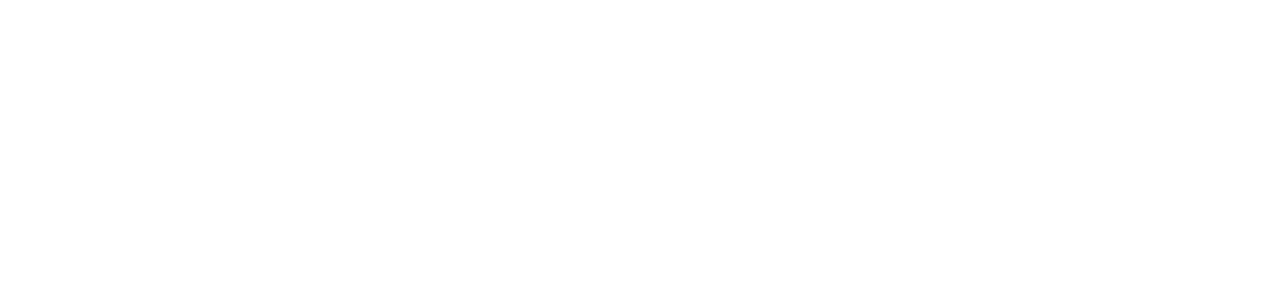
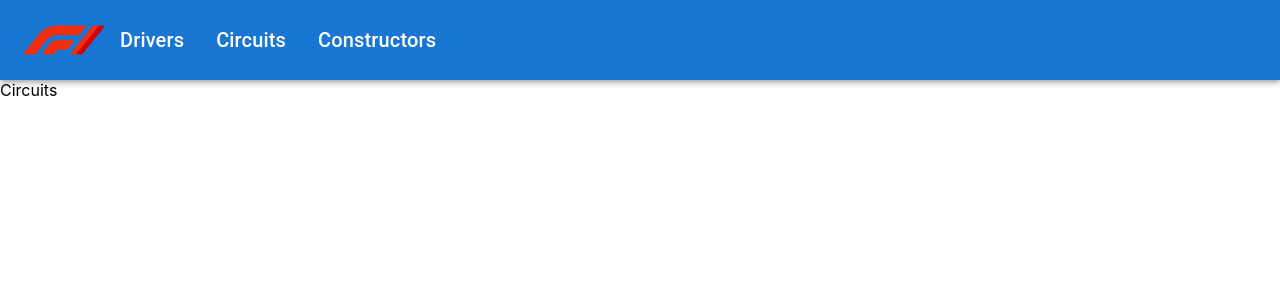
Before and after one commit to DominikM93/f1-app, a React (Create React App) app: page /circuits in a window 1280 px wide. Shown: the top 300 px of the page. Built offline with nearby package versions, Linux system fonts and the light colour scheme.

Commit message:
Navbar finished

```diff
--- a/package.json
+++ b/package.json
@@ -7,6 +7,7 @@
     "@emotion/styled": "^11.10.0",
     "@fontsource/roboto": "^4.5.7",
     "@mui/icons-material": "^5.8.4",
+    "@mui/lab": "^5.0.0-alpha.92",
     "@mui/material": "^5.9.2",
     "@testing-library/jest-dom": "^5.16.4",
     "@testing-library/react": "^13.3.0",
--- a/src/App.js
+++ b/src/App.js
@@ -1,7 +1,21 @@
 import "./App.css";
+import { Route, Routes } from "react-router-dom";
+import NavbarContainer from "./components/Navbar/NavbarContainer";
+import DriversContainer from "./components/Drivers/DriversContainer";
+import CircuitsContainer from "./components/Circuits/CircuitsContainer";
+import ConstructorsContainer from "./components/Constructors/ConstructorsContainer";
 
 function App() {
-  return <div className="App"></div>;
+  return (
+    <div>
+      <NavbarContainer />
+      <Routes>
+        <Route path="/" element={<DriversContainer />}></Route>
+        <Route path="/circuits" element={<CircuitsContainer />}></Route>
+        <Route path="/constructors" element={<ConstructorsContainer />}></Route>
+      </Routes>
+    </div>
+  );
 }
 
 export default App;
--- /dev/null
+++ b/src/components/Circuits/Circuits.js
@@ -0,0 +1,7 @@
+import React from "react";
+
+const Circuits = () => {
+  return <div>Circuits</div>;
+};
+
+export default Circuits;
--- /dev/null
+++ b/src/components/Circuits/CircuitsContainer.js
@@ -0,0 +1,8 @@
+import React from "react";
+import Circuits from "./Circuits";
+
+const CircuitsContainer = () => {
+  return <Circuits />;
+};
+
+export default CircuitsContainer;
--- /dev/null
+++ b/src/components/Constructors/Constructors.js
@@ -0,0 +1,7 @@
+import React from "react";
+
+const Constructors = () => {
+  return <div>Constructors</div>;
+};
+
+export default Constructors;
--- /dev/null
+++ b/src/components/Constructors/ConstructorsContainer.js
@@ -0,0 +1,8 @@
+import React from "react";
+import Constructors from "./Constructors";
+
+const ConstructorsContainer = () => {
+  return <Constructors />;
+};
+
+export default ConstructorsContainer;
--- /dev/null
+++ b/src/components/Drivers/Drivers.js
@@ -0,0 +1,7 @@
+import React from "react";
+
+const Drivers = () => {
+  return <div>Drivers</div>;
+};
+
+export default Drivers;
--- /dev/null
+++ b/src/components/Drivers/DriversContainer.js
@@ -0,0 +1,8 @@
+import React from "react";
+import Drivers from "./Drivers";
+
+const DriversContainer = () => {
+  return <Drivers />;
+};
+
+export default DriversContainer;
--- /dev/null
+++ b/src/components/Navbar/Navbar.js
@@ -0,0 +1,40 @@
+import React from "react";
+
+import { AppBar, Toolbar, Typography, Box, MenuItem } from "@mui/material";
+import { MyLink, styles } from "./styles";
+import { Link } from "react-router-dom";
+
+const Navbar = () => {
+  return (
+    <AppBar position="sticky">
+      <Toolbar>
+        <Box sx={{ flexGrow: 3, display: "flex" }}>
+          <img
+            style={{ width: "80px", height: "80px" }}
+            src="/f1_icon.png"
+            alt="f1"
+          />
+          <MenuItem>
+            <Typography variant="h6" component="div">
+              <Link style={styles.link} to="/">
+                Drivers
+              </Link>
+            </Typography>
+          </MenuItem>
+          <MenuItem>
+            <Typography variant="h6" component="div">
+              <MyLink to="/circuits">Circuits</MyLink>
+            </Typography>
+          </MenuItem>
+          <MenuItem>
+            <Typography variant="h6" component="div">
+              <MyLink to="/constructors">Constructors</MyLink>
+            </Typography>
+          </MenuItem>
+        </Box>
+      </Toolbar>
+    </AppBar>
+  );
+};
+
+export default Navbar;
--- /dev/null
+++ b/src/components/Navbar/NavbarContainer.js
@@ -0,0 +1,8 @@
+import React from "react";
+import Navbar from "./Navbar";
+
+const NavbarContainer = () => {
+  return <Navbar />;
+};
+
+export default NavbarContainer;
--- /dev/null
+++ b/src/components/Navbar/styles.js
@@ -0,0 +1,14 @@
+import { Link } from "react-router-dom";
+import { styled } from "@mui/material/styles";
+
+export const MyLink = styled(Link)(() => ({
+  textDecoration: "none",
+  color: "white",
+}));
+
+export const styles = {
+  link: {
+    textDecoration: "none",
+    color: "white",
+  },
+};
--- a/src/index.js
+++ b/src/index.js
@@ -2,10 +2,13 @@
 import ReactDOM from "react-dom/client";
 import "./index.css";
 import App from "./App";
+import { BrowserRouter } from "react-router-dom";
 
 const root = ReactDOM.createRoot(document.getElementById("root"));
 root.render(
   <React.StrictMode>
-    <App />
+    <BrowserRouter>
+      <App />
+    </BrowserRouter>
   </React.StrictMode>
 );
```
Also changed, not shown: public/f1_icon.png (added), 1 other file (tests, documents, lock files or other folders).
